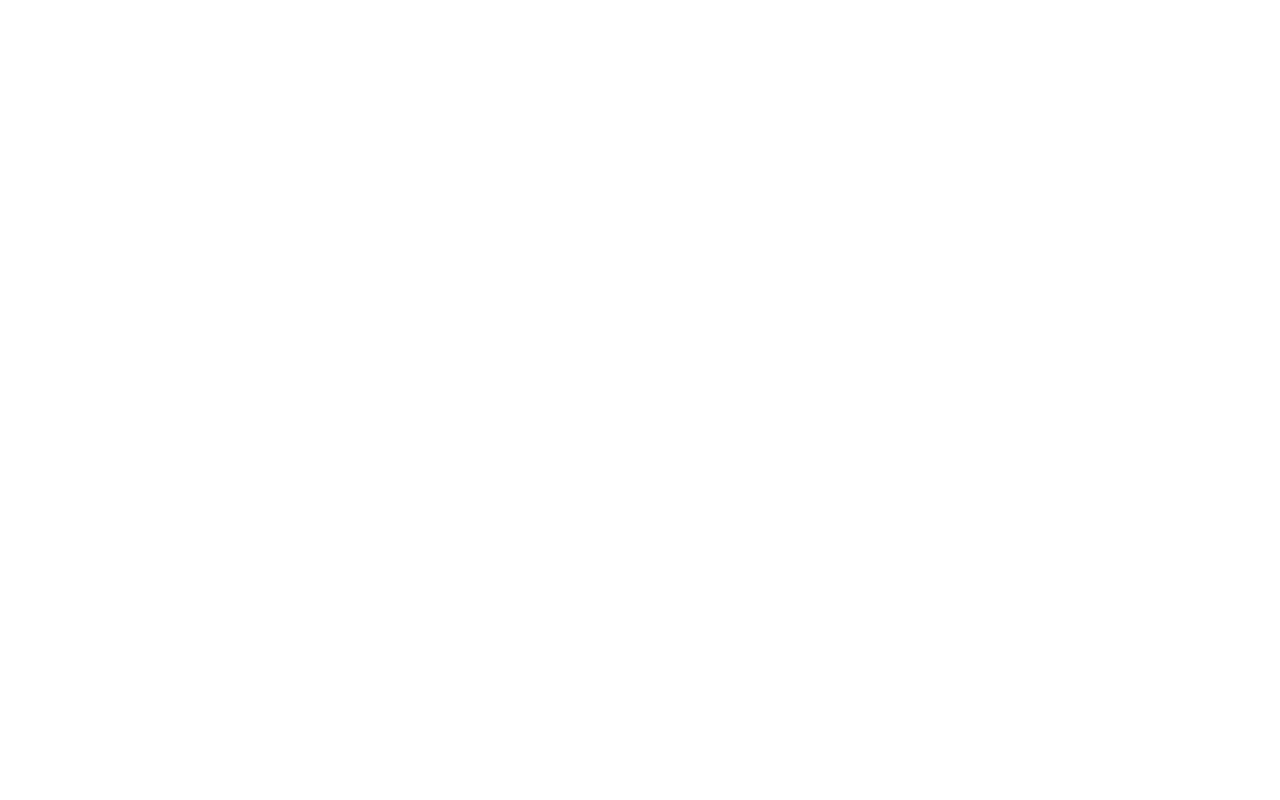
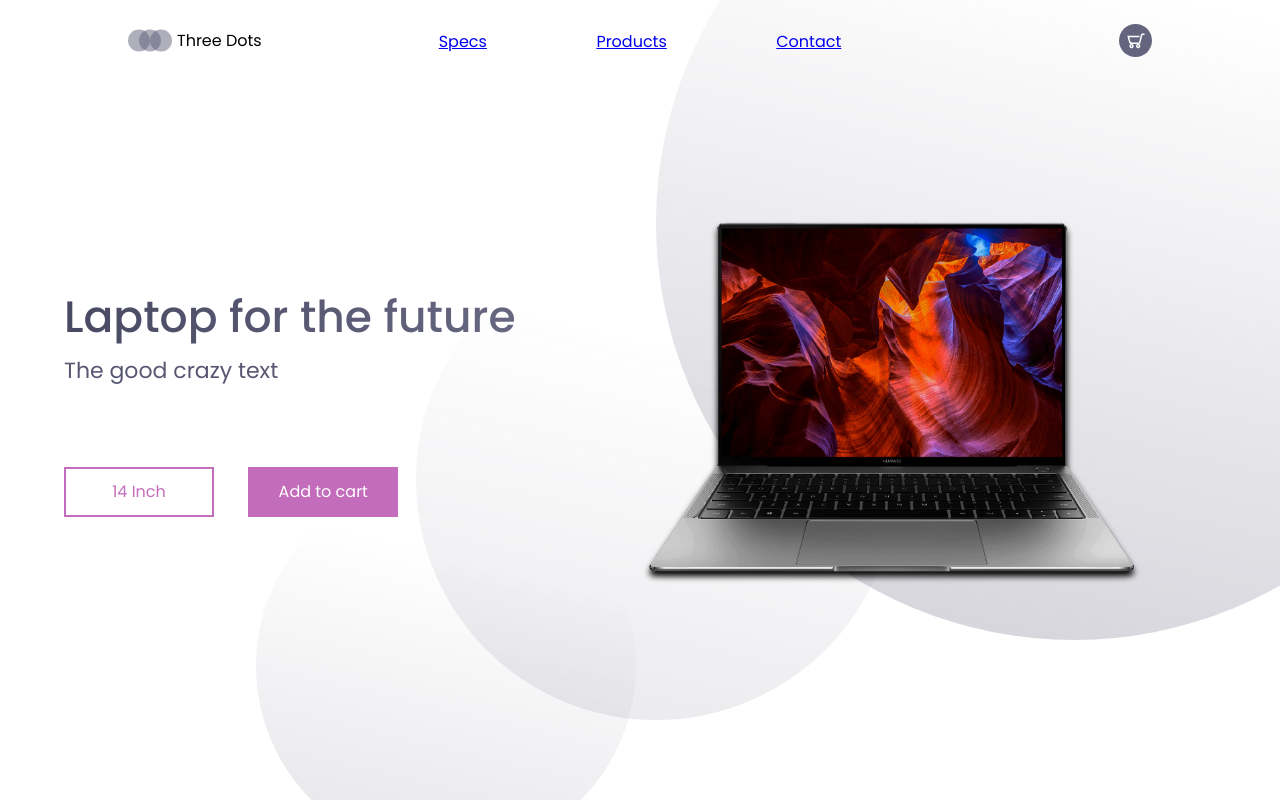
Before and after one commit to ahernot/test-html, a plain HTML site: page index.html in a window 1280 px wide. Drawn offline with Linux system fonts and the light colour scheme.

Commit message:
add sample code

```diff
--- a/index.html
+++ b/index.html
@@ -9,4 +9,57 @@
         <link rel="stylesheet" href="./style.css" />
         <title>Landing Page</title>
     </head>
+    <body>
+        <header>
+            <div class="logo-container">
+                <img src="./img/logo.svg" alt="logo">
+                <h4 class="logo">Three Dots</h4>
+            </div>
+            <nav>
+                <ul class="nav-links">
+                    <li><a class="nav-link"><a href="#">Specs</a></li>
+                    <li><a class="nav-link"><a href="#">Products</a></li>
+                    <li><a class="nav-link"><a href="#">Contact</a></li>
+                </ul>
+            </nav>
+            <div class="cart">
+                <img src="./img/cart.svg" alt="cart" />
+            </div>
+        </header>
+
+        <main>
+            <section class="presentation">
+
+                <div class="introduction">
+                    <div class="intro-text">
+                        <h1>Laptop for the future</h1>
+                        <p>The good crazy text</p>
+                    </div>
+
+                    <div class="cta">
+                        <button class="cta-select">14 Inch</button>
+                        <button class="cta-add">Add to cart</button>
+                    </div>
+                </div>
+
+                <div class="cover">
+                    <img src="./img/matebook.png" alt="matebook" />
+                </div>
+
+            </section>
+
+
+            <img class="big-circle" src="./img/big-eclipse.svg" alt="">
+            <img class="medium-circle" src="./img/mid-eclipse.svg" alt="">
+            <img class="small-circle" src="./img/small-eclipse.svg" alt="">
+        </main>
+    </body>
 </html>
+
+
+<!--
+Header for navigation links
+Main for content
+-->
+
+<!--write section.presentation and hit tab-->
--- a/style.css
+++ b/style.css
@@ -0,0 +1,145 @@
+*{
+    margin: 0px;
+    padding: 0px;
+    box-sizing: border-box;
+}
+
+body {
+    font-family: 'Poppins', sans-serif;
+}
+button {
+    font-family: 'Poppins', sans-serif;
+}
+
+header {
+    display: flex;
+    /*background: lightblue;*/ /* color for debugging */
+    width: 80%; /* add margins (reduce container width) */
+    height: 10vh;
+    margin: auto; /* center the container */
+    align-items: center;
+}
+
+/* Styles */
+.logo-container,
+.nav-links,
+.cart {
+    display: flex;
+}
+
+.logo-container {
+    /*background: lightblue;*/
+    flex: 1; /* take up all the space available */
+}
+
+.logo {
+    font-weight: 400;
+    margin: 5px;
+}
+
+nav {
+    /*background: green;*/
+    flex: 2;
+}
+
+.nav-links {
+    justify-content: space-around;
+    list-style: none;
+}
+.nav-link {
+    color: #5f5f79;
+    font-size: 18px;
+    text-decoration: none; /* remove underline in links */
+}
+
+.cart {
+    /*background: red;*/
+    flex: 1;
+    justify-content: flex-end; /* move cart to the right */
+}
+
+.presentation {
+    display: flex;
+    width: 90%;
+    margin: auto;
+    min-height: 80vh;
+    align-items: center;
+}
+
+.introduction {
+    /* background: blue; */
+    flex: 1;
+}
+
+.intro-text h1 {
+    font-size: 44px;
+    font-weight: 500; /* medium */
+
+    /* Add gradient to the text */
+    background: linear-gradient(to right, #494964, #6f6f89);
+    -webkit-background-clip: text;
+    -webkit-text-fill-color: transparent;
+}
+
+.intro-text p {
+    margin-top: 5px;
+    font-size: 22px;
+    color: #585772;
+}
+
+.cta {
+    padding: 50px 0px 0px 0px; /* top right bottom left (clockwise) */
+}
+
+.cta-select {
+    border: 2px solid #c36cbb;
+    background: transparent;
+    color: #c36cbb;
+    width: 150px;
+    height: 50px;
+    cursor: pointer;
+    font-size: 16px;
+}
+
+.cta-add {
+    border: none;
+    background: #c36cbb;
+    color: white;
+    width: 150px;
+    height: 50px;
+    cursor: pointer;
+    font-size: 16px;
+    margin: 30px 0px 0px 30px;
+}
+
+.cover {
+    flex: 1;
+}
+
+.cover img {
+    height: 60vh;
+    filter: drop-shadow( 0px 5px 3px black); /* Add a filter directly to the image */
+}
+
+.big-circle {
+    position: absolute;
+    top: 0px;
+    right: 0px;
+    z-index: -1; /* move layer to the back */
+    opacity: 0.5;
+    height: 80%;
+}
+.medium-circle {
+    position: absolute;
+    top: 30%;
+    right: 30%;
+    z-index: -1;
+    opacity: 0.4;
+    height: 60%;
+}
+.small-circle {
+    position: absolute;
+    bottom: 0%;
+    left: 20%;
+    z-index: -1;
+}
```
Also changed, not shown: img/arrow-left.svg (added), img/arrow-right.svg (added), img/big-eclipse.svg (added), img/cart.svg (added), img/dot-full.svg (added), img/dot.svg (added), img/logo.svg (added), img/matebook.png (added), img/mid-eclipse.svg (added), img/small-eclipse.svg (added).
